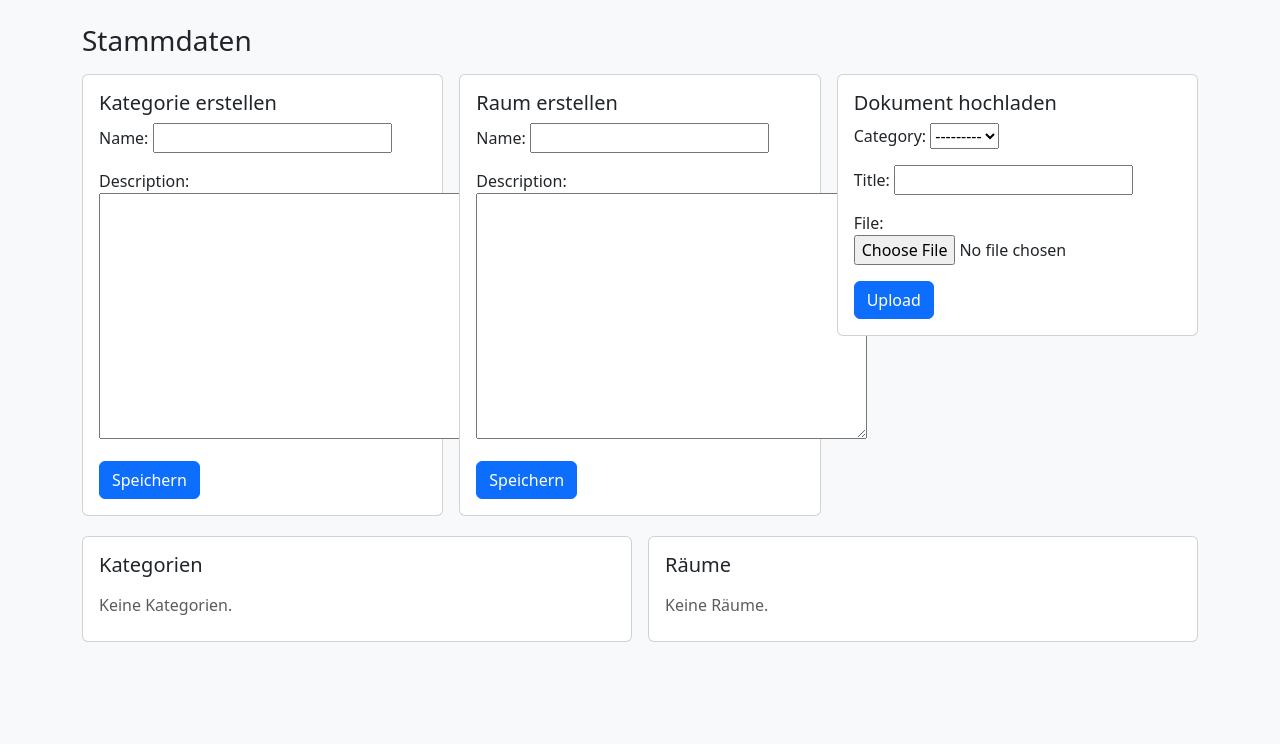
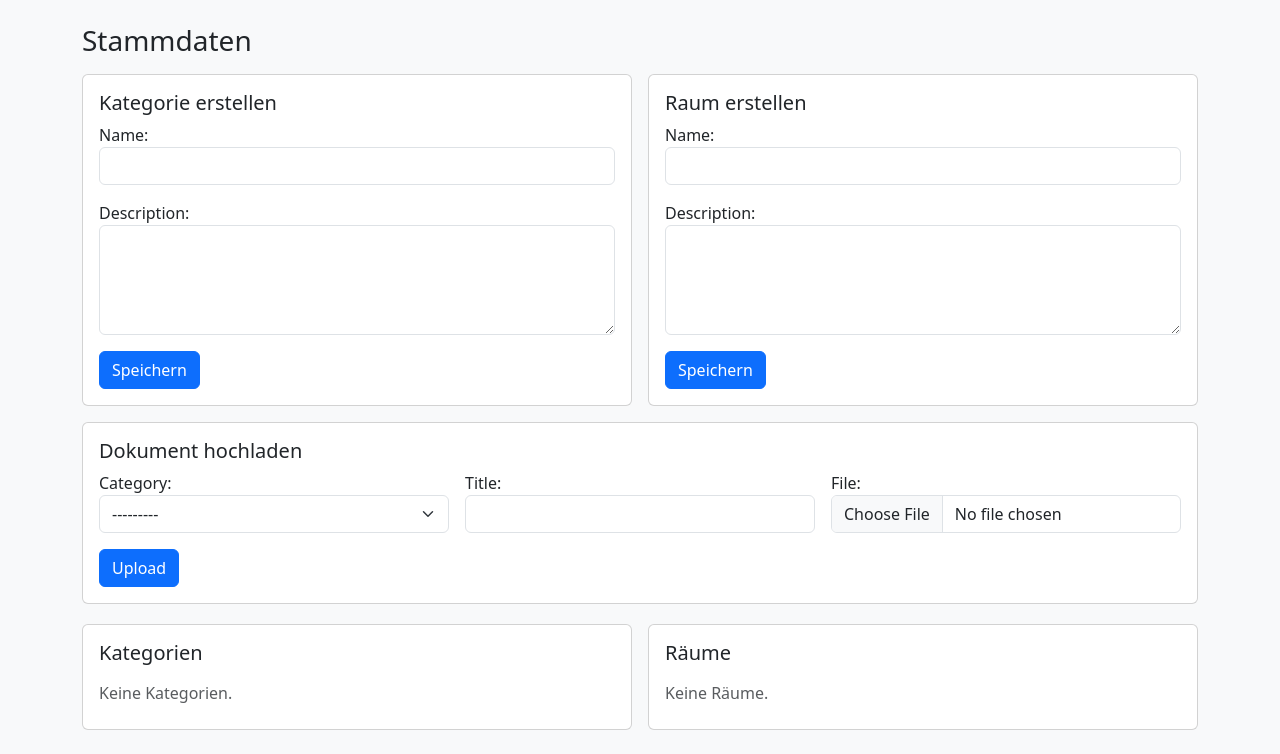
Before and after one commit to fjhzi/MPV, a Django app: page /stammdaten/ in a window 1280 px wide. Shown: the part 56-810 px from the top of the page. Before the commit the page ends 698 px from the top, so only its background shows below. Run offline with Django 5.2, Linux system fonts and the light colour scheme; data that the repository does not hold is empty.

Commit message:
Verbessere Layout und Feldgrößen auf Stammdaten-Seite

```diff
--- a/inventory/forms.py
+++ b/inventory/forms.py
@@ -35,12 +35,20 @@ class CategoryForm(forms.ModelForm):
     class Meta:
         model = Category
         fields = ["name", "description"]
+        widgets = {
+            "name": forms.TextInput(attrs={"class": "form-control"}),
+            "description": forms.Textarea(attrs={"class": "form-control", "rows": 4}),
+        }
 
 
 class RoomForm(forms.ModelForm):
     class Meta:
         model = Room
         fields = ["name", "description"]
+        widgets = {
+            "name": forms.TextInput(attrs={"class": "form-control"}),
+            "description": forms.Textarea(attrs={"class": "form-control", "rows": 4}),
+        }
 
 
 class DeviceAppointmentForm(forms.ModelForm):
@@ -57,3 +65,8 @@ class CategoryDocumentForm(forms.ModelForm):
     class Meta:
         model = CategoryDocument
         fields = ["category", "title", "file"]
+        widgets = {
+            "category": forms.Select(attrs={"class": "form-select"}),
+            "title": forms.TextInput(attrs={"class": "form-control"}),
+            "file": forms.ClearableFileInput(attrs={"class": "form-control"}),
+        }
--- a/inventory/templates/inventory/stammdaten.html
+++ b/inventory/templates/inventory/stammdaten.html
@@ -1,8 +1,8 @@
 {% extends "base.html" %}
 {% block content %}
 <h1 class="h3 mb-3">Stammdaten</h1>
-<div class="row g-3">
-  <div class="col-lg-4">
+<div class="row g-3 align-items-start">
+  <div class="col-lg-6">
     <div class="card"><div class="card-body">
       <h2 class="h5">Kategorie erstellen</h2>
       <form method="post">
@@ -13,7 +13,7 @@
       </form>
     </div></div>
   </div>
-  <div class="col-lg-4">
+  <div class="col-lg-6">
     <div class="card"><div class="card-body">
       <h2 class="h5">Raum erstellen</h2>
       <form method="post">
@@ -24,14 +24,18 @@
       </form>
     </div></div>
   </div>
-  <div class="col-lg-4">
+  <div class="col-12">
     <div class="card"><div class="card-body">
       <h2 class="h5">Dokument hochladen</h2>
       <form method="post" enctype="multipart/form-data">
         {% csrf_token %}
         <input type="hidden" name="action" value="upload_document">
-        {{ document_form.as_p }}
-        <button class="btn btn-primary" type="submit">Upload</button>
+        <div class="row g-3">
+          <div class="col-md-4">{{ document_form.category.label_tag }}{{ document_form.category }}</div>
+          <div class="col-md-4">{{ document_form.title.label_tag }}{{ document_form.title }}</div>
+          <div class="col-md-4">{{ document_form.file.label_tag }}{{ document_form.file }}</div>
+        </div>
+        <button class="btn btn-primary mt-3" type="submit">Upload</button>
       </form>
     </div></div>
   </div>
```
